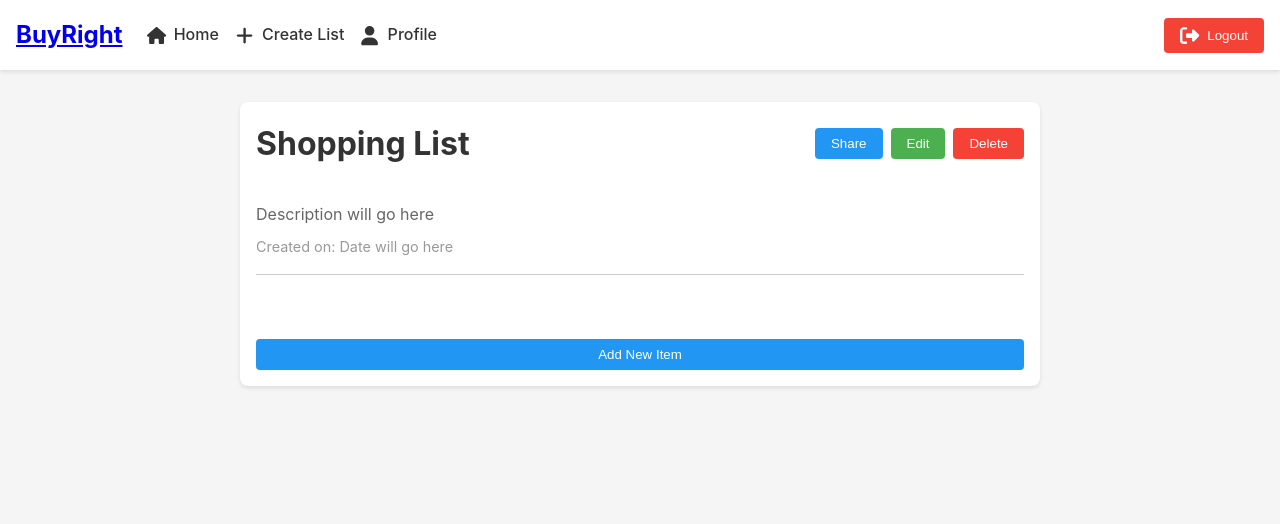
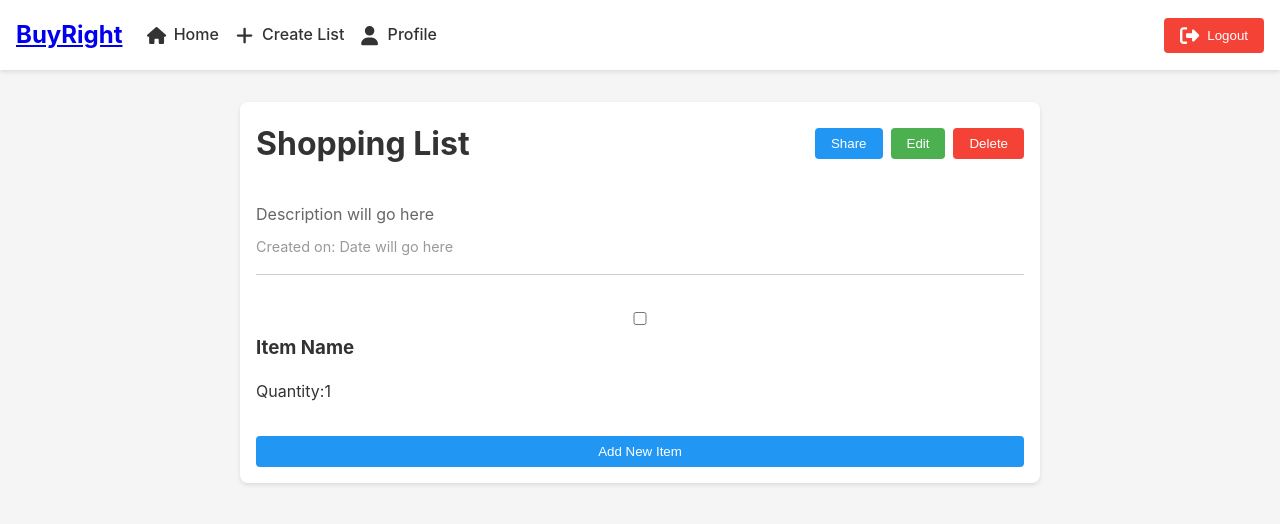
Before and after one commit to Andriamahay11master/BuyRight, a React (Vite) app: page /list/1 in a window 1280 px wide. Shown: the top 524 px of the page. Built offline with nearby package versions, Linux system fonts and the light colour scheme.

Commit message:
init logic list details

```diff
--- a/src/pages/ListDetailPage.tsx
+++ b/src/pages/ListDetailPage.tsx
@@ -23,6 +23,23 @@ const ListDetailPage: React.FC = () => {
 
         <div className="items-list">
           {/* Shopping items will be listed here */}
+          {listId && <div className="item-card">
+            <div className="item-card-content">
+              <div className="item-card-checkbox">
+                <input type="checkbox" id="item-checkbox" />
+              </div>
+              <div className="item-card-details">
+                <div className="item-card-name">
+                  <h3>Item Name</h3>
+                </div>
+                <div className="item-card-quantity">
+                  <span className="quantity-label">Quantity:</span>
+                  <span className="quantity-value">1</span>
+                </div>
+              </div>
+            </div>
+          </div>
+          }
         </div>
 
         <div className="add-item-section">
```
